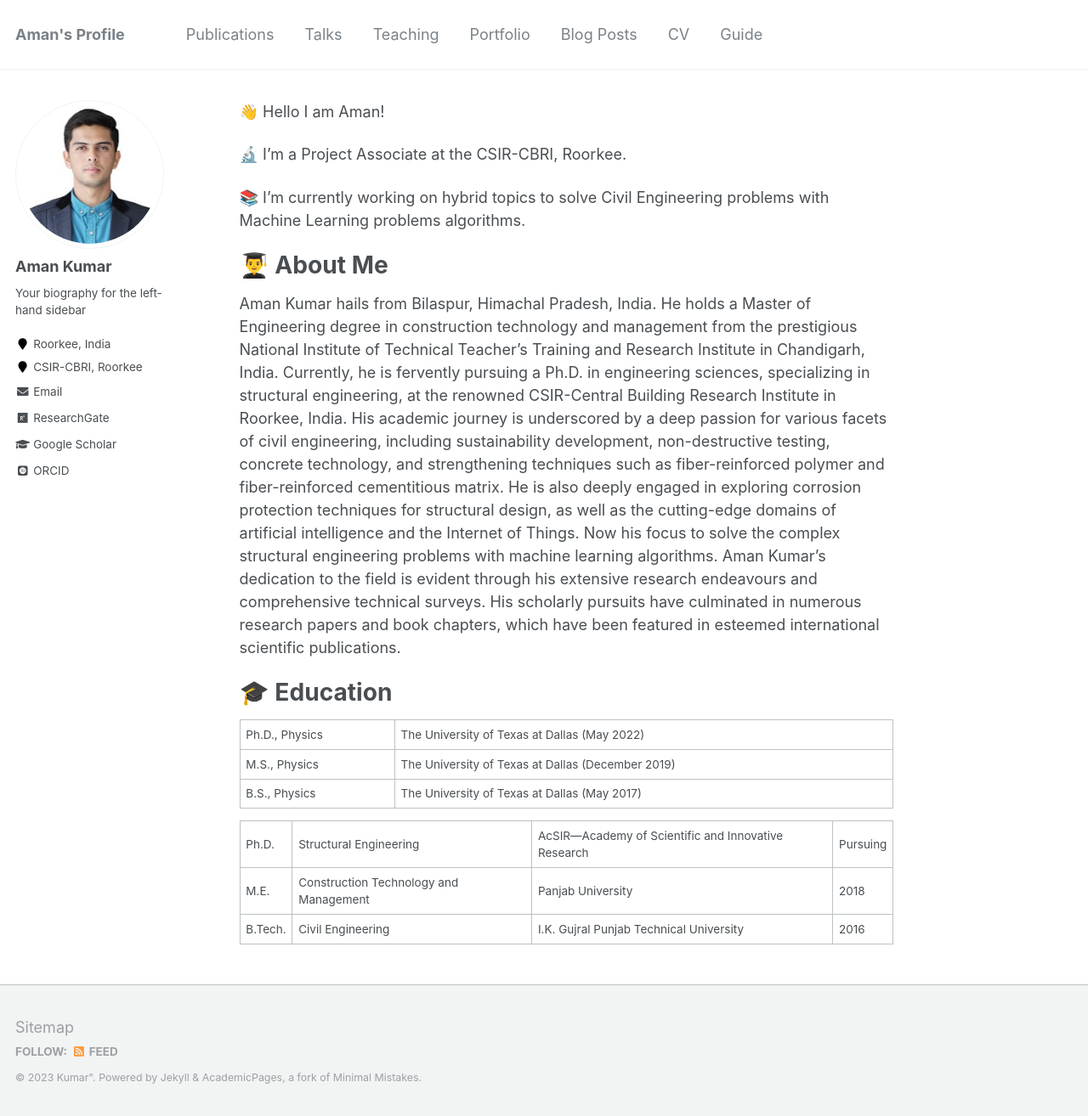
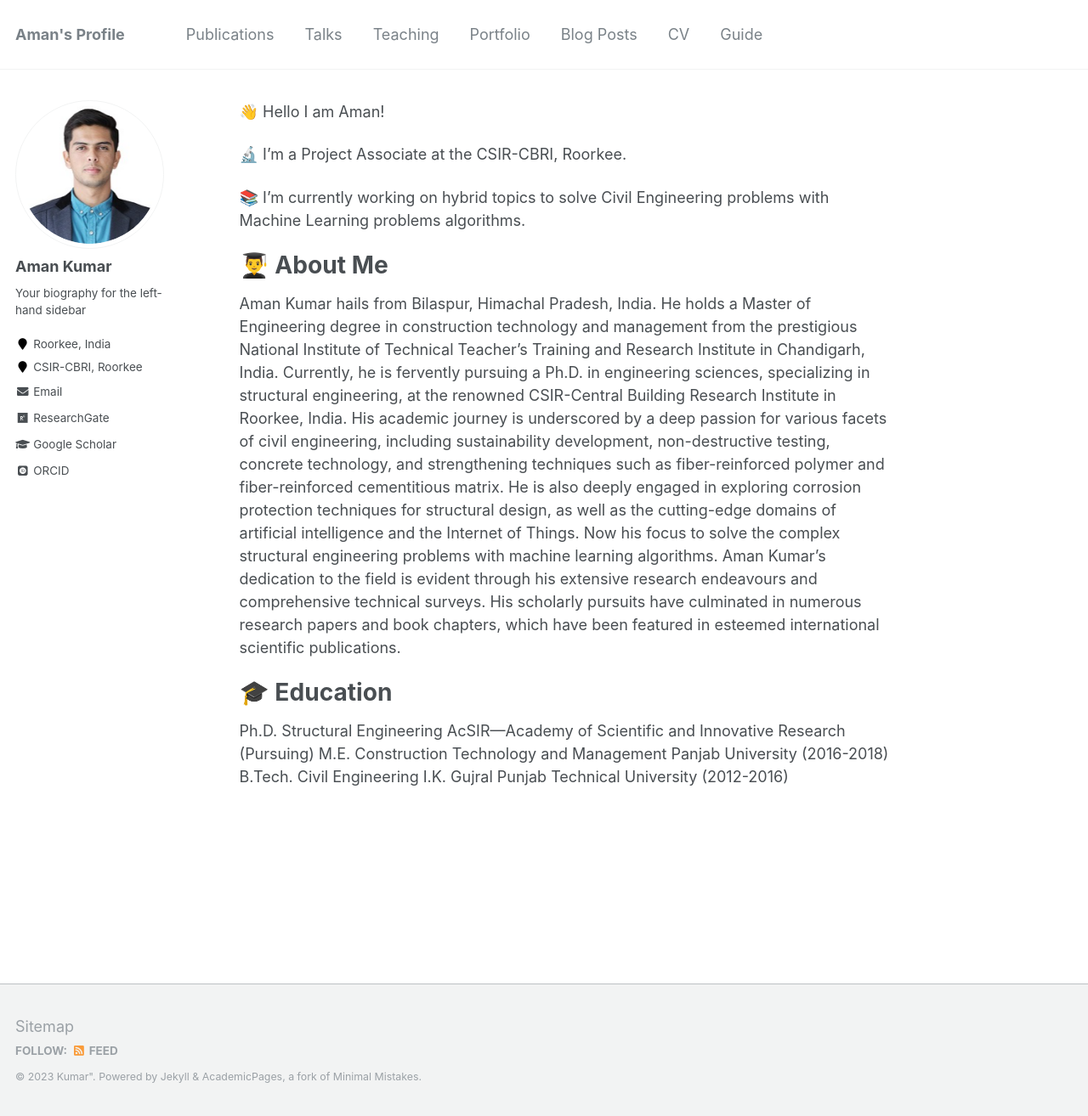
Before and after one commit to mndhiman55/profile, a Jekyll site: the page built from _pages/about.md, in a window 1280 px wide and 1314 px high. Shown: the whole window at 85% size. Built offline with Jekyll 4.4.1, drawn with Linux system fonts in a browser that asks for light colours; some web fonts are replaced.

Commit message:
Update about.md

```diff
--- a/_pages/about.md
+++ b/_pages/about.md
@@ -21,11 +21,6 @@ Aman Kumar hails from Bilaspur, Himachal Pradesh, India. He holds a Master of En
 🎓 Education
 ======
 
-Ph.D., Physics | The University of Texas at Dallas (May 2022)
-M.S., Physics | The University of Texas at Dallas (December 2019)
-B.S., Physics | The University of Texas at Dallas (May 2017)
-
-
-Ph.D.| Structural Engineering| AcSIR—Academy of Scientific and Innovative Research | Pursuing
-M.E. | Construction Technology and Management  | Panjab University | 2018
-B.Tech.	| Civil Engineering | I.K. Gujral Punjab Technical University | 2016
+Ph.D. Structural Engineering AcSIR—Academy of Scientific and Innovative Research (Pursuing)
+M.E. Construction Technology and Management Panjab University (2016-2018)
+B.Tech. Civil Engineering I.K. Gujral Punjab Technical University (2012-2016)
```
